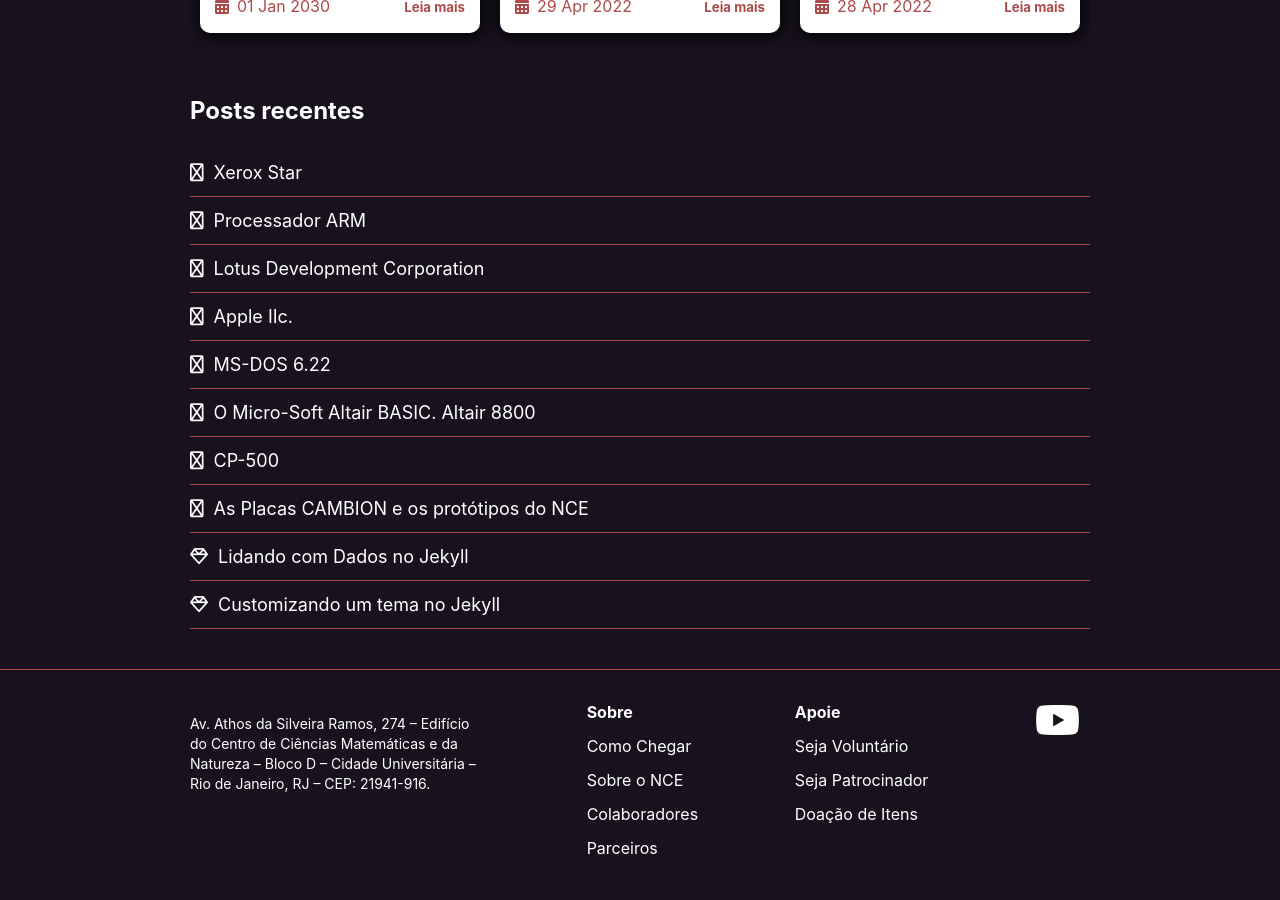
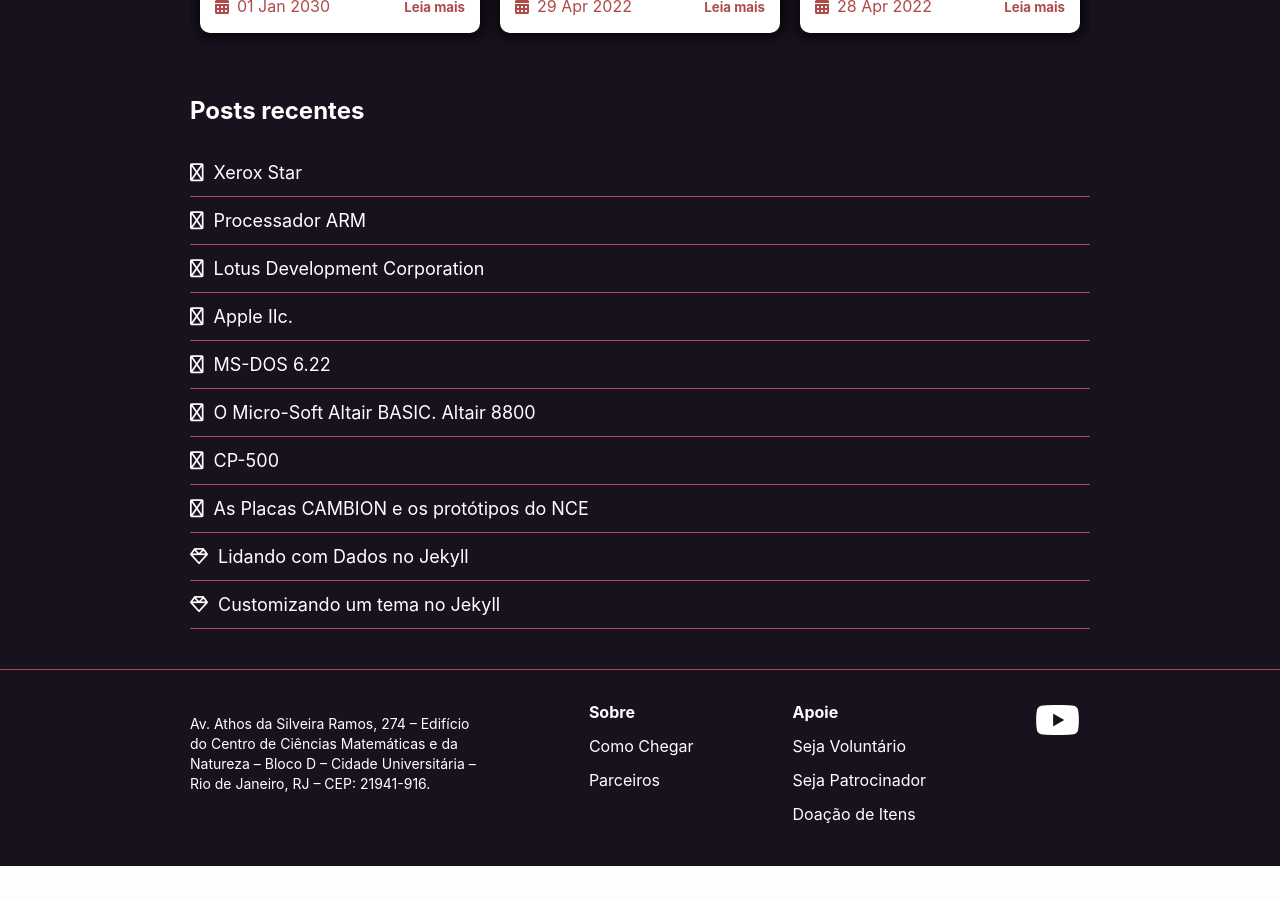
Before and after one commit to MuseuComputacao/museucomputacao.github.io, a Jekyll site: the page built from docs/index.markdown, in a window 1280 px wide and 900 px high, scrolled down 2301 px. Built offline with Jekyll 4.4.1, drawn with Linux system fonts in a browser that asks for light colours; nearby versions of some CDN libraries; after the commit the page ends 3167 px from its top, so only the background shows below that.

Commit message:
refactor: update footer and timeline presentation

```diff
--- a/docs/_includes/footer.html
+++ b/docs/_includes/footer.html
@@ -17,16 +17,6 @@
         <li>
           <a href="{{ site.url }}/about/#howToGet">
             Como Chegar
-          </a>
-        </li>
-        <li>
-          <a href="{{ site.url }}/about/#aboutNCE">
-            Sobre o NCE
-          </a>
-        </li>
-        <li>
-          <a href="{{ site.url }}/about/#collaborators">
-            Colaboradores
           </a>
         </li>
         <li>
```
